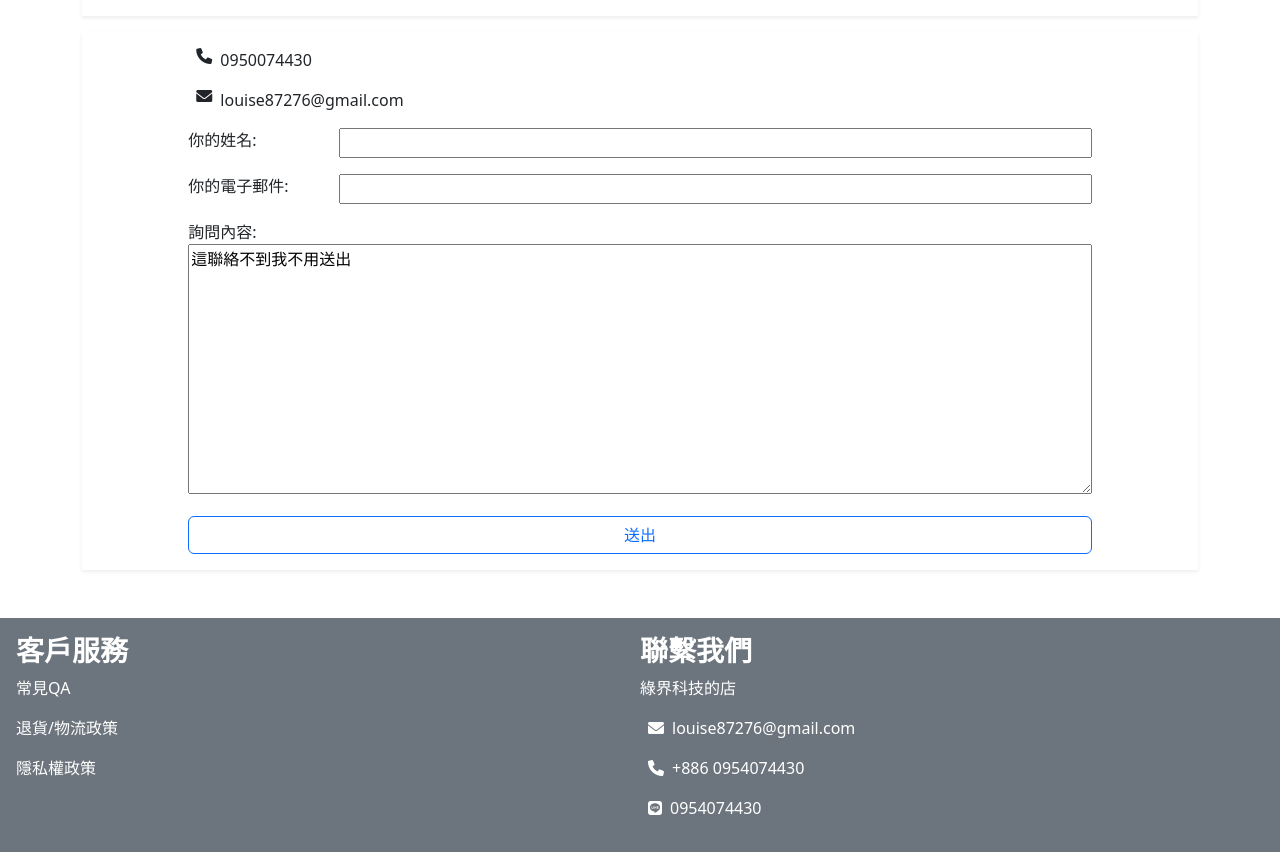
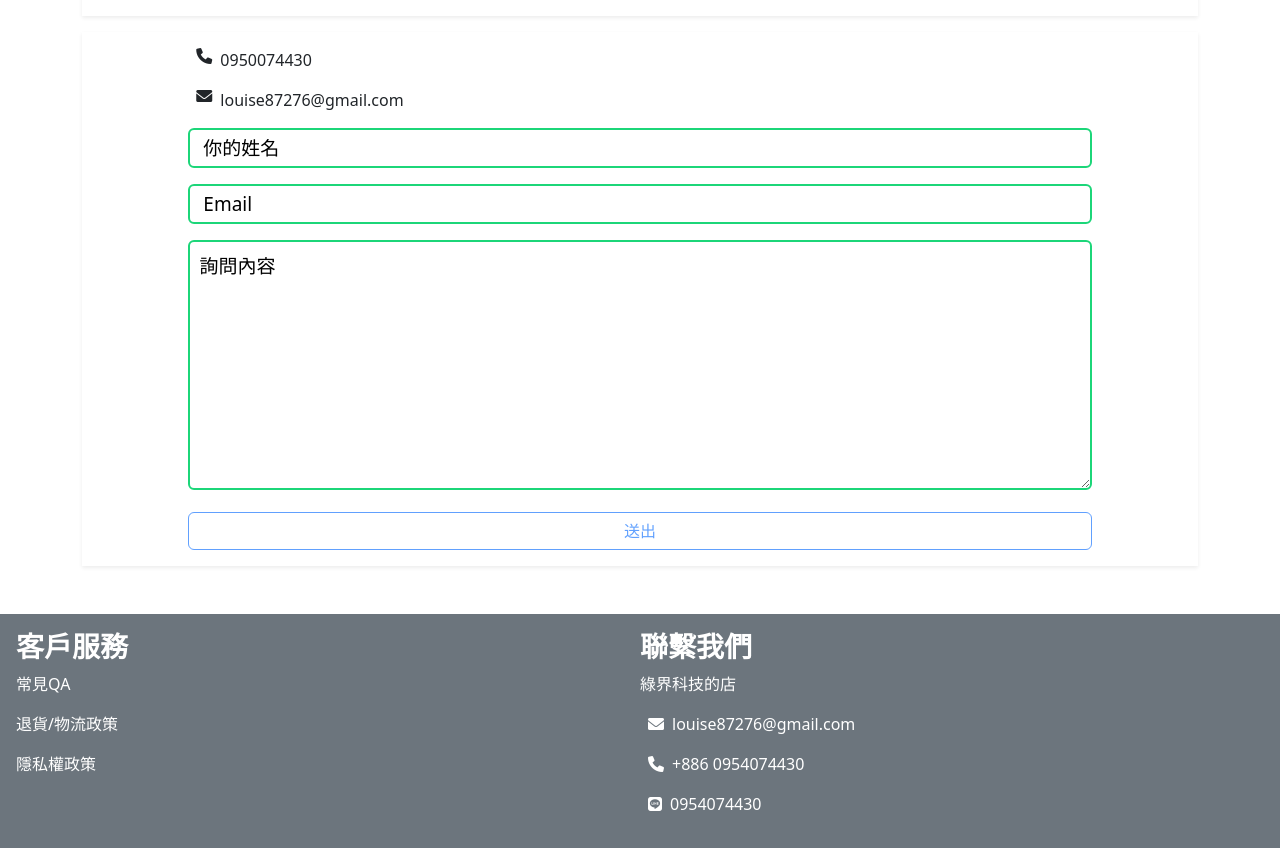
Before and after one commit to ykyyykk/WebProject, a Vue app: page /potfolio in a window 1280 px wide. Shown: the part 1100-1952 px from the top of the page. Built offline with nearby package versions, Linux system fonts and the light colour scheme; no server answers; what vue3-google-login would draw is missing.

Commit message:
新增: 留言功能

```diff
--- a/src/components/CustomInputComponent.vue
+++ b/src/components/CustomInputComponent.vue
@@ -9,7 +9,6 @@
       required
       spellcheck="false"
     />
-    <!-- 不知道怎麼用props動態調整 -->
     <label>{{ placeholder }}</label>
   </div>
 </template>
@@ -41,6 +40,7 @@ export default {
 <style scoped>
 #cool_input {
   position: relative;
+  width: 100%;
 }
 
 #cool_input input {
--- a/src/components/portfolio/ContactMeComponent.vue
+++ b/src/components/portfolio/ContactMeComponent.vue
@@ -5,30 +5,158 @@
         <i class="fa-solid fa-phone mx-2"></i>
         <div>0950074430</div>
       </div>
+
       <div class="d-flex mb-3">
         <i class="fa-solid fa-envelope mx-2"></i>
         <div>louise87276@gmail.com</div>
       </div>
 
       <div class="d-flex mb-3">
-        <div class="col-lg-2 col-md-3 col-4">你的姓名:</div>
-        <input class="col" type=" text" />
+        <CustomInputComponent v-model="name" :placeholder="'你的姓名'" />
       </div>
+
       <div class="d-flex mb-3">
-        <div class="col-lg-2 col-md-3 col-4">你的電子郵件:</div>
-        <input class="col" type=" email" />
+        <CustomInputComponent v-model="email" :placeholder="'Email'" />
       </div>
-      <div class="d-block mb-3">
-        <div>詢問內容:</div>
-        <textarea class="w-100" style="height: 250px">
-這聯絡不到我不用送出</textarea
-        >
+
+      <!-- 沒辦法直接用CustomInput 沒辦法利用class修改到input 和 label -->
+      <div class="d-flex mb-3">
+        <div id="customTextArea">
+          <textarea
+            v-model="question"
+            type="text"
+            @input="onInput"
+            @blur="onBlur"
+            @keyup.enter="onEnter"
+            required
+            spellcheck="false"
+          />
+          <label>詢問內容</label>
+        </div>
       </div>
+
       <button
+        @click="SendQuestion()"
+        :disabled="CantSendVerification()"
         class="d-flex justify-content-center w-100 btn btn-outline-primary"
       >
-        送出
+        送出 {{ GetDuration() }}
       </button>
     </div>
   </div>
 </template>
+
+<script>
+import CustomInputComponent from "../../components/CustomInputComponent.vue";
+import { API_BASE_URL } from "../../config/api";
+import axios from "axios";
+
+export default {
+  components: { CustomInputComponent },
+  data() {
+    return {
+      name: "",
+      email: "",
+      question: "",
+      verified: false,
+      sendDuration: 0,
+      intervalID: "",
+    };
+  },
+  methods: {
+    async SendQuestion() {
+      try {
+        this.SetSendDuration();
+        const response = await axios.post(`${API_BASE_URL}/api/sendquestion`, {
+          name: this.name,
+          email: this.email,
+          question: this.question,
+        });
+
+        if (!response.data.success) {
+          alert(`${response.data.message}`);
+          return;
+        }
+        alert(`訊息已發送`);
+      } catch (error) {
+        alert(`發送訊息錯誤 ${error}`);
+      }
+    },
+    TimerCheck() {
+      this.sendDuration -= 1000;
+      if (this.sendDuration <= 0) {
+        this.ClearTimer();
+      }
+    },
+    ClearTimer() {
+      this.sendDuration = 0;
+      clearInterval(this.intervalID);
+    },
+    SetSendDuration() {
+      // 60000 毫秒等於 1 分鐘
+      this.ClearTimer();
+      this.sendDuration = 10000;
+      this.intervalID = setInterval(() => {
+        this.TimerCheck();
+      }, 1000);
+    },
+    CantSendVerification() {
+      return this.email == "" || this.sendDuration > 0;
+    },
+    GetDuration() {
+      if (this.sendDuration <= 0) {
+        return "";
+      }
+
+      const minutes = Math.floor(this.sendDuration / 60000); // 計算分鐘
+      const seconds = Math.floor((this.sendDuration % 60000) / 1000); // 計算秒數
+
+      // 確保秒數顯示兩位數，如 00:01
+      const formattedSeconds = seconds < 10 ? `0${seconds}` : seconds;
+
+      return `${minutes}:${formattedSeconds}`;
+    },
+  },
+};
+</script>
+
+<style scoped>
+#customTextArea {
+  position: relative;
+  width: 100%;
+  height: 100%;
+}
+
+#customTextArea textarea {
+  width: 100%;
+  height: 250px;
+  border-radius: 6px;
+  font-size: 18px;
+  padding: 10px 15px;
+  border: 2px #1cd679 solid;
+  background-color: white;
+  /* onClick的時候不會有預設藍色的outline */
+  outline: none;
+  color: black;
+}
+
+#customTextArea label {
+  position: absolute;
+  top: 10%;
+  left: 1.25%;
+  transform: translateY(-50%);
+  color: black;
+  font-size: 19px;
+  pointer-events: none;
+  transition: 0.3s;
+}
+
+#customTextArea textarea:focus ~ label,
+#customTextArea textarea:valid ~ label {
+  top: 0px;
+  font-size: 16px;
+  padding: 0px 10px;
+  /* 這裡要用background一樣的顏色 不能用transparent 會蓋不住border */
+  background-color: white;
+}
+</style>
--- a/src/pages/ForgotPassword.vue
+++ b/src/pages/ForgotPassword.vue
@@ -8,7 +8,6 @@
     <div class="mb-3 d-flex align-items-center">
       <i class="fa-solid fa-envelope mx-2"></i>
       <CustomInputComponent
-        class="w-100"
         :placeholder="'Email'"
         v-model="email"
         aria-label="Email"
@@ -19,7 +18,6 @@
     <div class="mb-3 d-flex align-items-center">
       <i class="fa-solid fa-lock mx-2"></i>
       <CustomInputComponent
-        class="w-100"
         :placeholder="'驗證碼'"
         v-model="verificationCode"
         aria-label="VerificationCode"
--- a/src/pages/Login.vue
+++ b/src/pages/Login.vue
@@ -8,7 +8,6 @@
     <div class="mb-3 d-flex align-items-center">
       <i class="fa-solid fa-envelope mx-2"></i>
       <CustomInputComponent
-        class="w-100"
         :placeholder="'Email'"
         v-model="email"
         aria-label="Email"
@@ -19,7 +18,6 @@
     <div class="mb-3 d-flex align-items-center position-relative">
       <i class="fa-solid fa-lock mx-2"></i>
       <CustomInputComponent
-        class="w-100"
         :type="this.passwordVisibility ? 'text' : 'password'"
         :placeholder="'密碼'"
         v-model="password"
--- a/src/pages/Portfolio.vue
+++ b/src/pages/Portfolio.vue
@@ -6,6 +6,7 @@
         class="w-100 h-100 object-fit-fill position-absolute start-0 z-n1"
         src="/static/header.jpg"
       />
+
       <!-- 漸層Mask -->
       <div
         class="position-absolute w-100 h-100 z-0"
@@ -14,6 +15,7 @@
           mask-image: linear-gradient(to right, transparent, black 60%);
         "
       ></div>
+
       <!-- 作品集1 -->
       <div class="row h-100">
         <!-- 作品集1 左邊 -->
--- a/src/server.js
+++ b/src/server.js
@@ -2,6 +2,7 @@ import express from "express";
 import cors from "cors";
 import bodyParser from "body-parser";
 import authRoutes from "./api/routes/Auth.js";
+import questionRoutes from "./api/routes/Question.js";
 import itemRoutes from "./api/routes/Items.js";
 import cashierRoutes from "./api/routes/Cashier.js";
 import b2cInvoiceRoutes from "./api/routes/B2CInvoice.js";
@@ -35,6 +36,7 @@ app.use(bodyParser.json());
 // 提供靜態文件的路徑
 app.use(express.static(path.join(__dirname, "public")));
 app.use("/api", authRoutes);
+app.use("/api", questionRoutes);
 app.use("/api", itemRoutes);
 app.use("/api", cashierRoutes);
 app.use("/api", b2cInvoiceRoutes);
```
Also changed, not shown: src/api/routes/Question.js (added, +24 -0 lines).
